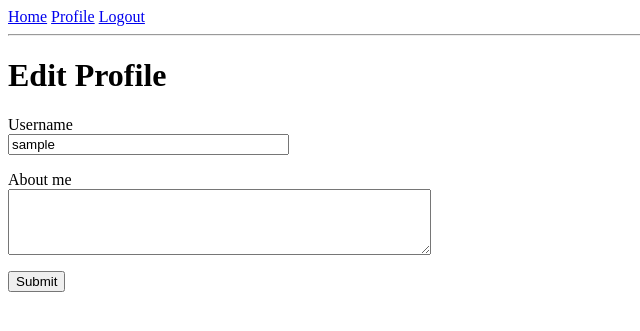
After one commit to a-rahmanovsky/blog_flask, a Flask app: page /edit_profile in a window 1280 px wide. The commit adds this page. Shown: the top 331 px of the page, without its empty margins (0-640 px from the left). Run offline with Flask 2, Linux system fonts and the light colour scheme; the visitor is signed in with stand-in values (Sample User, id 1); data comes from the database, SQL or seed files in the repository.

Commit message:
add followers

```diff
--- a/app/__init__.py
+++ b/app/__init__.py
@@ -11,4 +11,4 @@ migrate = Migrate(app, db)
 login = LoginManager(app)
 login.login_view = 'login'
 
-from app import routes, models
+from app import routes, models, errors
--- a/app/forms.py
+++ b/app/forms.py
@@ -1,6 +1,6 @@
 from flask_wtf import FlaskForm
-from wtforms import StringField, PasswordField, BooleanField, SubmitField
-from wtforms.validators import DataRequired, ValidationError, Email, EqualTo
+from wtforms import StringField, PasswordField, BooleanField, SubmitField, TextAreaField
+from wtforms.validators import DataRequired, ValidationError, Email, EqualTo, Length
 from app.models import User
 
 
@@ -27,3 +27,19 @@ class RegistrationForm(FlaskForm):
         email = User.query.filter_by(email=email.data).first()
         if email:
             raise ValidationError("Please use a different email address")
+
+
+class EditProfileForm(FlaskForm):
+    username = StringField('Username', validators=[DataRequired()])
+    about_me = TextAreaField('About me', validators=[Length(min=0, max=140)])
+    submit = SubmitField('Submit')
+
+    def __init__(self, original_username, *args, **kwargs):
+        super(EditProfileForm, self).__init__(*args, **kwargs)
+        self.original_username = original_username
+
+    def validate_username(self, username):
+        if username.data != self.original_username:
+            user = User.query.filter_by(username=self.username.data).first()
+            if user:
+                raise ValidationError('Please use a different username')
--- a/app/models.py
+++ b/app/models.py
@@ -3,6 +3,12 @@ from datetime import datetime
 from werkzeug.security import generate_password_hash, check_password_hash
 from flask_login import UserMixin
 from app import login
+from hashlib import md5
+
+followers = db.Table('followers',
+                     db.Column('follower_id', db.Integer, db.ForeignKey('user.id')),
+                     db.Column('followed_id', db.Integer, db.ForeignKey('user.id'))
+                     )
 
 
 class User(UserMixin, db.Model):
@@ -10,12 +16,47 @@ class User(UserMixin, db.Model):
     username = db.Column(db.String(64), index=True, unique=True)
     email = db.Column(db.String(120), index=True, unique=True)
     password_hash = db.Column(db.String(128))
+    posts = db.relationship('Post', backref='author', lazy='dynamic')
+    about_me = db.Column(db.String(140))
+    last_seen = db.Column(db.DateTime, default=datetime.utcnow)
+    followed = db.relationship(
+        'User', secondary=followers,
+        primaryjoin=(followers.c.follower_id == id),
+        secondaryjoin=(followers.c.followed_id == id),
+        backref=db.backref('followers', lazy='dynamic'), lazy='dynamic'
+    )
 
     def set_password(self, password):
         self.password_hash = generate_password_hash(password)
 
     def check_password(self, password):
         return check_password_hash(self.password_hash, password)
+
+    def avatar(self, size):
+        digest = md5(self.email.lower().encode('utf-8')).hexdigest()
+        return f'https://www.gravatar.com/avatar/{digest}?d=identicon&s={size}'
+
+    def follow(self, user):
+        if not self.is_following(user):
+            self.followed.append(user)
+
+    def unfollow(self, user):
+        if self.is_following(user):
+            self.followed.remove(user)
+
+    def is_following(self, user):
+        return self.followed.filter(followers.c.followed_id == user.id).count() > 0
+
+    def followed_posts(self):
+        followed = Post.query.join(
+            followers, (followers.c.followed_id == Post.user_id)
+        ).filter(
+            followers.c.follower_id == self.id
+        )
+        own = Post.query.filter_by(user_id=self.id)
+        return followed.union(own).order_by(
+            Post.timestamp.desc()
+        )
 
     def __repr__(self):
         return f'<User {self.username}>'
--- a/app/routes.py
+++ b/app/routes.py
@@ -1,9 +1,17 @@
 from app import app, db
 from flask import render_template, flash, redirect, url_for, request
-from app.forms import LoginForm, RegistrationForm
+from app.forms import LoginForm, RegistrationForm, EditProfileForm
 from flask_login import current_user, login_user, logout_user, login_required
 from app.models import User
 from werkzeug.urls import url_parse
+from datetime import datetime
+
+
+@app.before_request
+def before_request():
+    if current_user.is_authenticated:
+        current_user.last_seen = datetime.utcnow()
+        db.session.commit()
 
 
 @app.route('/')
@@ -64,3 +72,62 @@ def register():
         flash('Congratulations, you are now a registered user!')
         return redirect(url_for('login'))
     return render_template('register.html', title='Register', form=form)
+
+
+@app.route('/user/<username>')
+@login_required
+def user(username):
+    user = User.query.filter_by(username=username).first_or_404()
+    posts = [
+        {'author': user, 'body': 'Test post #1'},
+        {'author': user, 'body': 'Test post #2'}
+    ]
+    return render_template('user.html', user=user, posts=posts)
+
+
+@app.route('/edit_profile', methods=['GET', 'POST'])
+@login_required
+def edit_profile():
+    form = EditProfileForm(current_user.username)
+    if form.validate_on_submit():
+        current_user.username = form.username.data
+        current_user.about_me = form.about_me.data
+        db.session.commit()
+        flash('Your changes have been saved.')
+        return redirect(url_for('edit_profile'))
+    elif request.method == 'GET':
+        form.username.data = current_user.username
+        form.about_me.data = current_user.about_me
+    return render_template('edit_profile.html', title='Edit Profile', form=form)
+
+
+@app.route('/follow/<username>')
+@login_required
+def follow(username):
+    user = User.query.filter_by(username=username).first()
+    if not user:
+        flash(f'User {username} not found')
+        return redirect(url_for('index'))
+    if user == current_user:
+        flash('You cannot follow yourself!')
+        return redirect(url_for('user', username=username))
+    current_user.follow(user)
+    db.session.commit()
+    flash(f'You are following {username}!')
+    return redirect(url_for('user', username=username))
+
+
+@app.route('/unfollow/<username>')
+@login_required
+def unfollow(username):
+    user = User.query.filter_by(username=username).first()
+    if not user:
+        flash(f'User {username} not found')
+        return redirect(url_for('index'))
+    if current_user == user:
+        flash('You cannot unfollow yourself')
+        return redirect(url_for('user', username=username))
+    current_user.unfollow(user)
+    db.session.commit()
+    flash(f'You are not following {username}')
+    return redirect(url_for('user', username=username))
--- /dev/null
+++ b/app/templates/404.html
@@ -0,0 +1,6 @@
+{% extends "base.html" %}
+
+{% block content %}
+    <h1>File Not Found</h1>
+    <p><a href="{{ url_for('index') }}">Back</a></p>
+{% endblock %}
--- /dev/null
+++ b/app/templates/_post.html
@@ -0,0 +1,6 @@
+<table>
+    <tr valign="top">
+        <td><img src="{{ post.author.avatar(36) }}"></td>
+        <td>{{ post.author.username }} says:<br>{{ post.body }}</td>
+    </tr>
+</table>
--- a/app/templates/base.html
+++ b/app/templates/base.html
@@ -10,9 +10,10 @@
         <div>
             <a href="{{ url_for('index') }}">Home</a>
             {% if current_user.is_anonymous %}
-            <a href="{{ url_for('login') }}">Login</a>
+                <a href="{{ url_for('login') }}">Login</a>
             {% else %}
-            <a href="{{ url_for('logout') }}">Logout</a>
+                <a href="{{ url_for('user', username=current_user.username) }}">Profile</a>
+                <a href="{{ url_for('logout') }}">Logout</a>
             {% endif %}
         </div>
         <hr>
--- /dev/null
+++ b/app/templates/edit_profile.html
@@ -0,0 +1,23 @@
+{% extends "base.html" %}
+
+{% block content %}
+    <h1>Edit Profile</h1>
+    <form action="" method="post">
+        {{ form.hidden_tag() }}
+        <p>
+            {{ form.username.label }}<br>
+            {{ form.username(size=32) }}<br>
+            {% for error in form.username.errors %}
+            <span style="color: red;">[{{ error }}]</span>
+            {% endfor %}
+        </p>
+        <p>
+            {{ form.about_me.label }}<br>
+            {{ form.about_me(cols=50, rows=4) }}<br>
+            {% for error in form.about_me.errors %}
+            <span style="color: red;">[{{ error }}]</span>
+            {% endfor %}
+        </p>
+        <p>{{ form.submit() }}</p>
+    </form>
+{% endblock %}
```
Also changed, not shown: app/errors.py (added, +13 -0 lines), app/templates/500.html (added, +7 -0 lines), app/templates/user.html (added, +27 -0 lines), app/tests.py (added, +91 -0 lines).
